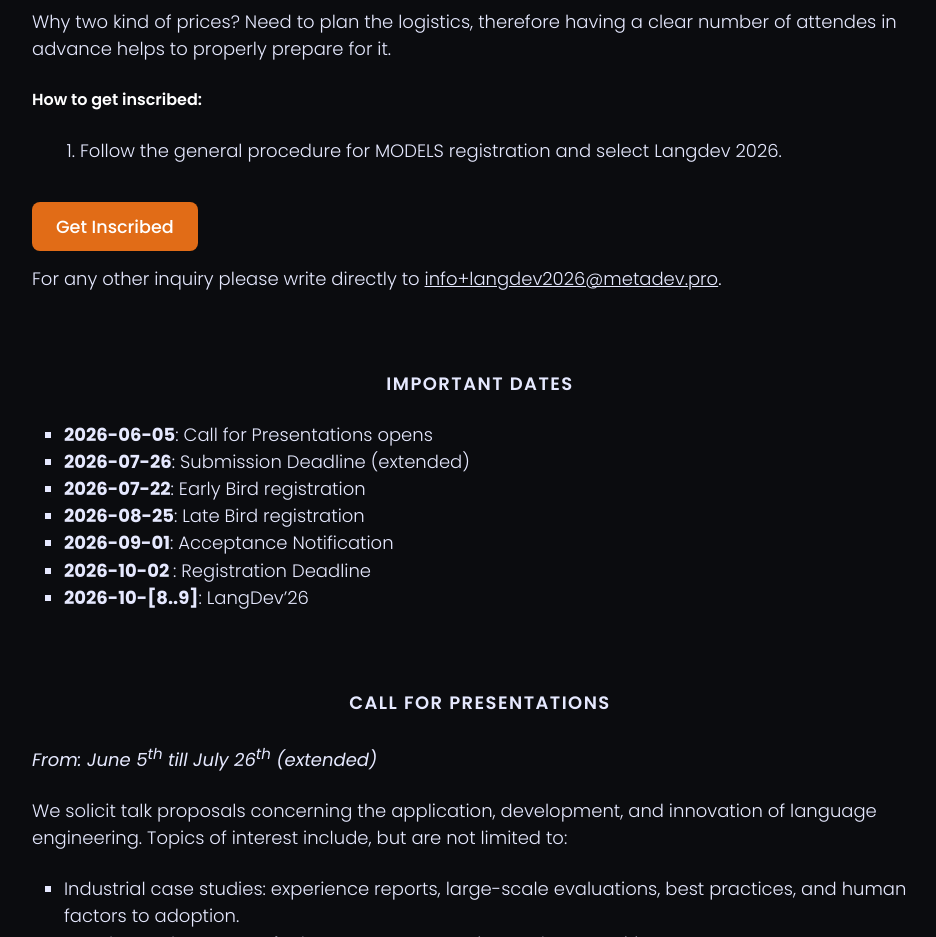
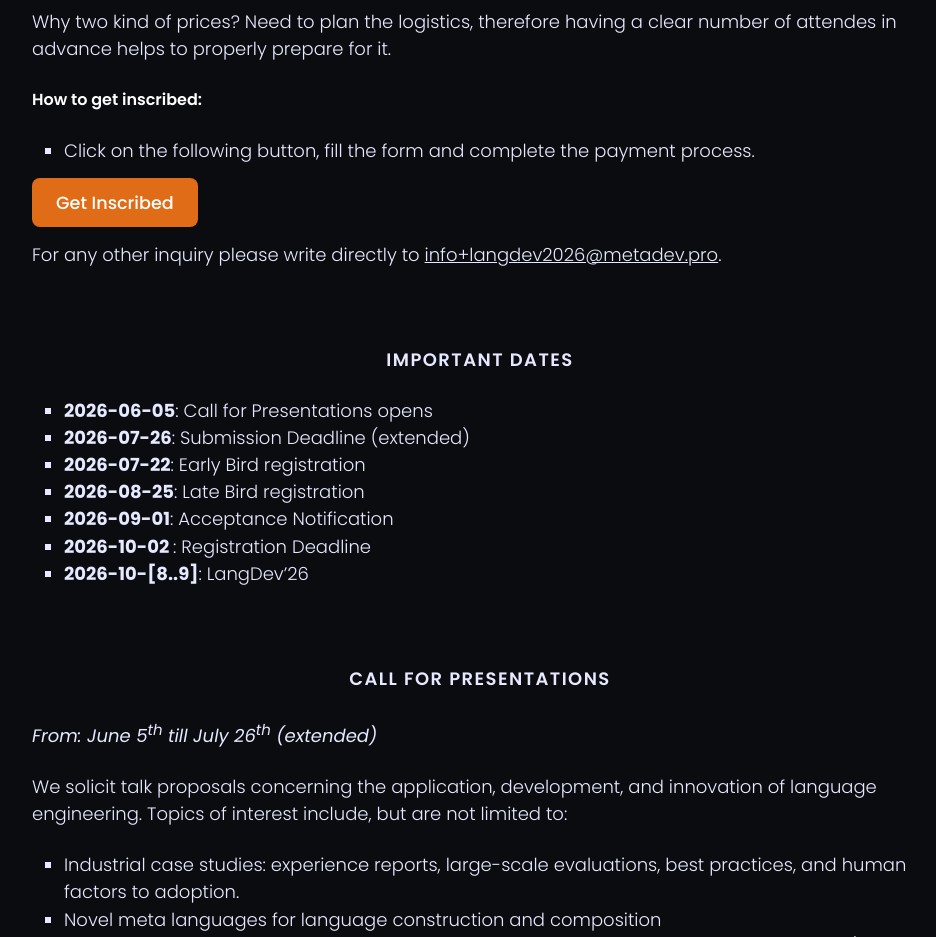
Before and after one commit to cwi-swat/langdev, a plain HTML site: page index.html in a window 1280 px wide. Shown: the part 3460-4397 px from the top of the page, without its empty margins (160-1096 px from the left). Drawn offline with Linux system fonts and the light colour scheme.

Commit message:
fix instructions

```diff
--- a/index.html
+++ b/index.html
@@ -212,12 +212,13 @@
       </p>
 
       <h3>How to get inscribed:</h3>
-      <ol class="instructions">
+      <ul class="instructions">
         <li>
-          Follow the general procedure for MODELS registration and select
-          Langdev 2026.
+          Click on the following button, fill the form and complete the payment
+          process.
         </li>
-      </ol>
+      </ul>
+
       <p>
         <a class="btn cta" href="https://models2026.org/langdev/"
           >Get Inscribed</a
```
Also changed, not shown: langdev2026.html (+4 -4 lines).
